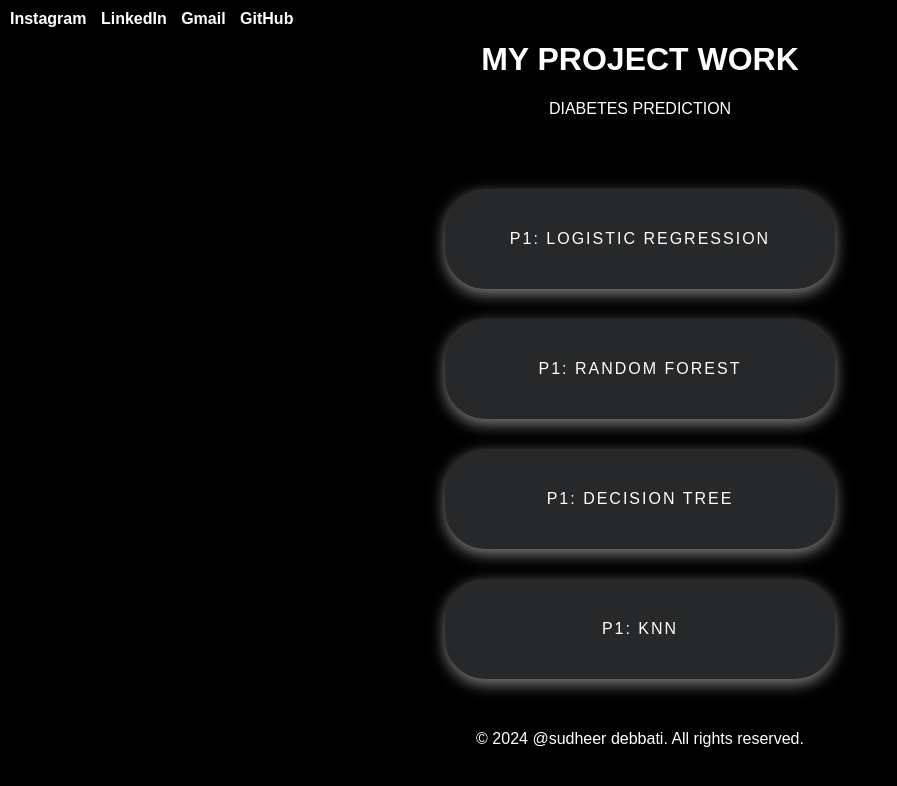
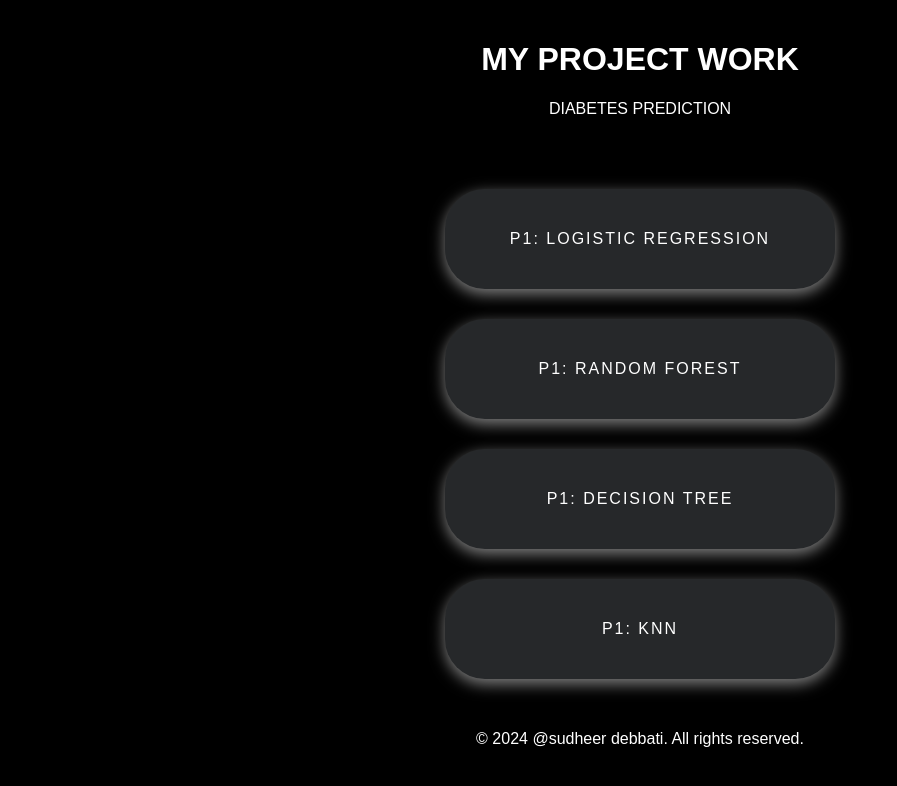
Before and after one commit to Debbatisudheer/projects-work, a plain HTML site: page index.html in a window 1280 px wide. Shown: the whole page, without its empty margins (0-897 px from the left). Drawn offline with Linux system fonts and the light colour scheme.

Commit message:
Update index.html

```diff
--- a/index.html
+++ b/index.html
@@ -7,14 +7,7 @@
     <link rel="stylesheet" href="styles.css">
 </head>
 <body>
-  <nav class="top-navigation">
-        <ul>
-            <li><a href="https://www.instagram.com/suddhu__patel?igshid=YzAwZjE1ZTI0Zg==">Instagram</a></li>
-            <li><a href="https://www.linkedin.com/in/sudheer-debbati-50a014235">LinkedIn</a></li>
-            <li><a href="mailto:debbatisudheerpatel@gmail.com">Gmail</a></li>
-            <li><a href="https://github.com/Debbatisudheer">GitHub</a></li>
-        </ul>
-    </nav>
+
     <header>
         <h1>MY PROJECT WORK</h1>
         <p>DIABETES PREDICTION</p>
```
